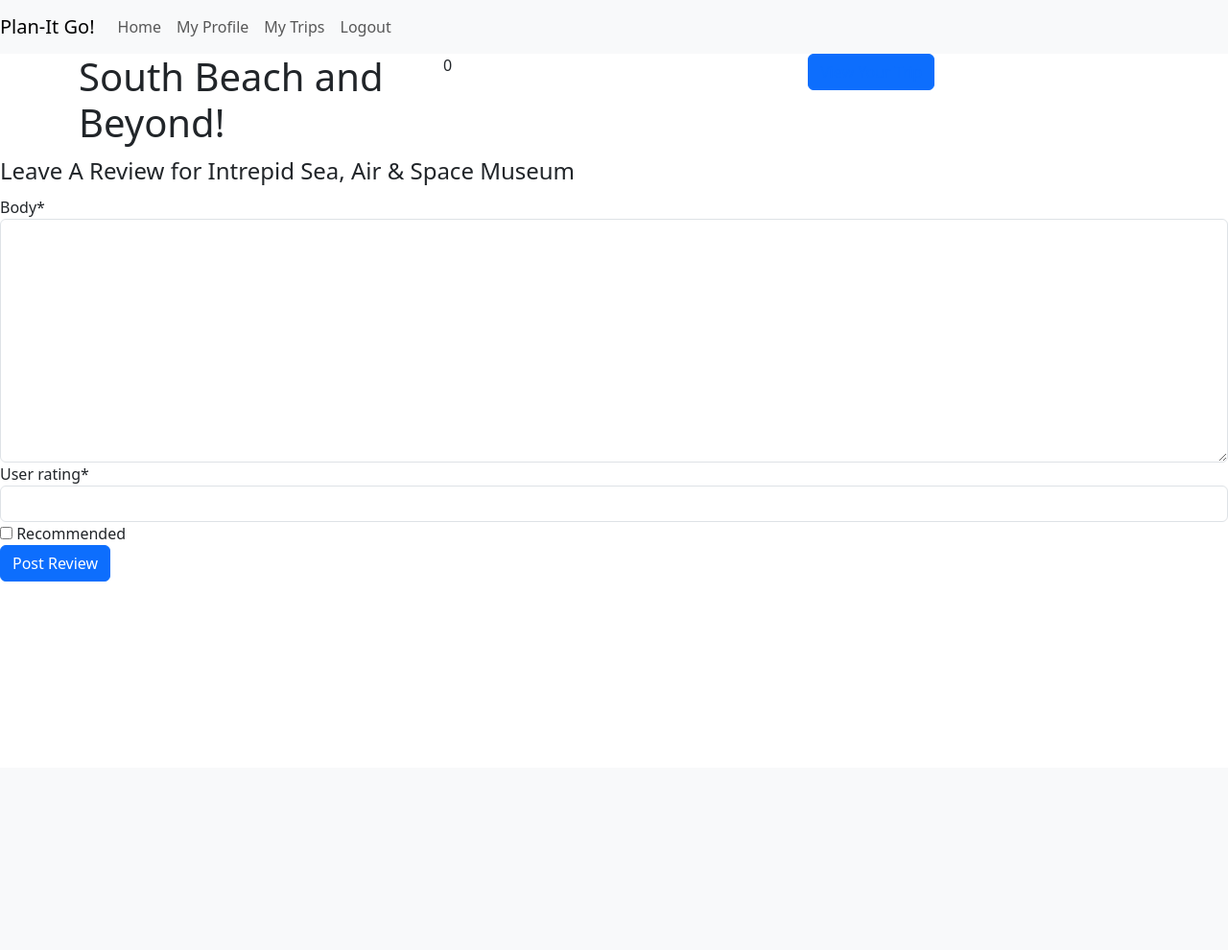
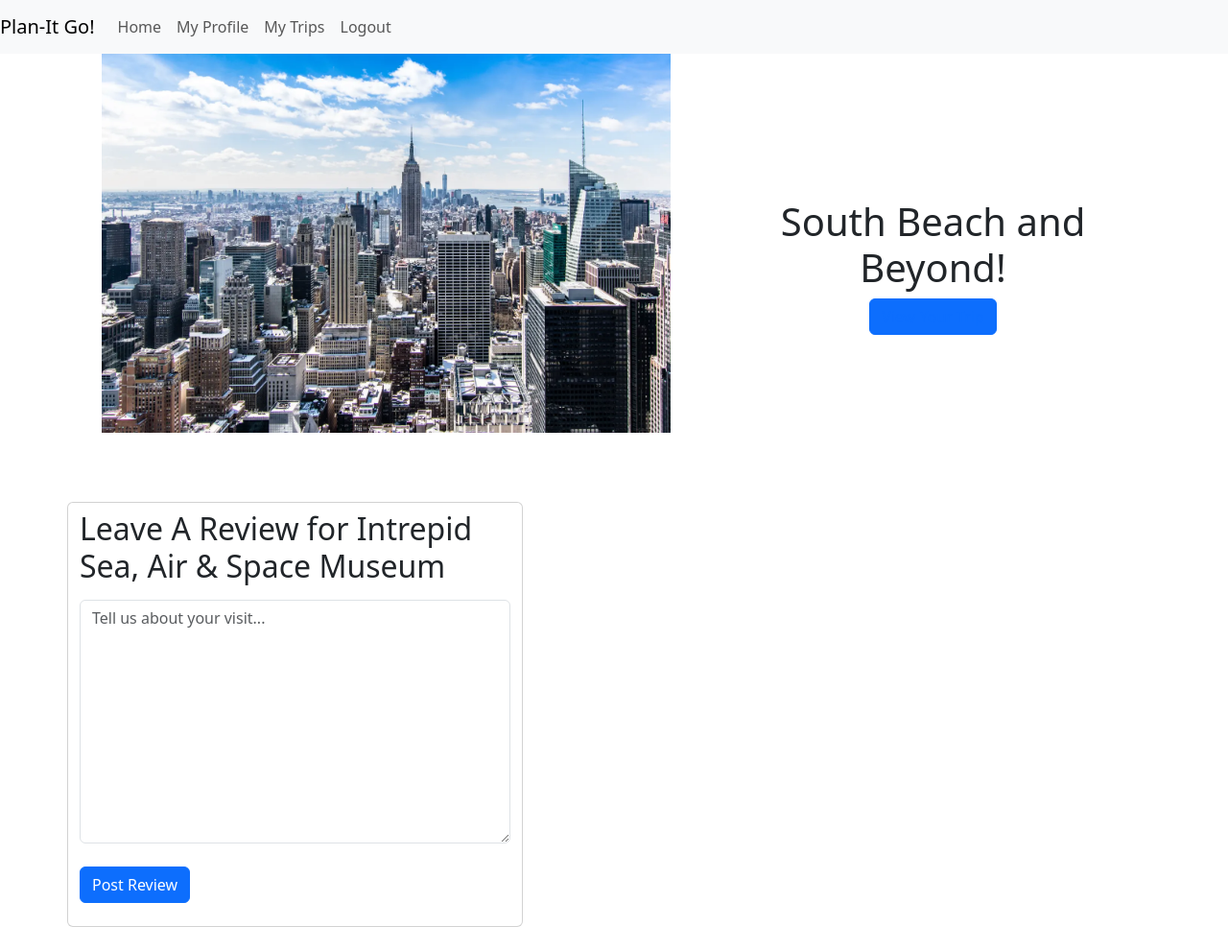
Before and after one commit to rkillickdev/plan-it-go, a Django app: a page that uses trips/templates/trips/review.html in a window 1280 px wide. Shown: the whole page at 96% size. Before the commit the page ends 606 px from the top, so only its background shows below. Run offline with Django 3.2, Linux system fonts and the light colour scheme; a user stored in the database is signed in; data comes from the database, SQL or seed files in the repository; some libraries are stand-ins or nearby versions.

Commit message:
feat: work on styling and layout of review form

```diff
--- a/places/forms.py
+++ b/places/forms.py
@@ -2,7 +2,7 @@
 from django.urls import reverse
 from django.forms import ModelForm
 from crispy_forms.helper import FormHelper
-from crispy_forms.layout import Submit, Layout, Hidden, Fieldset, Field
+from crispy_forms.layout import Submit, Layout, Hidden, Fieldset, Field, Div, HTML
 from .models import Place
 from .models import Review
 from .models import Image
@@ -29,18 +29,30 @@
         super().__init__(*args, **kwargs)
         self.helper = FormHelper()
         self.helper.form_id = 'reviewForm'
-        self.helper.form_class = 'blueForms'
+        self.helper.form_show_labels = False
         self.helper.form_method = "POST"
 
         self.helper.layout = Layout(
-            Fieldset(
-                'Leave A Review for {{place.name}}',
-                'body',
-                'user_rating',
-                'recommended'
-            ),
-            Submit('Submit', 'Post Review', css_id='submitButton')
-        )
+            Div(
+                HTML("""
+                <h2>Leave A Review for {{place.name}}</h2>
+                """), css_class="py-2"),
+            Field('body', placeholder='Tell us about your visit...'),
+            Div(
+                Submit('Submit', 'Post Review', css_id='submitButton'),
+                css_class="my-4"
+            )
+
+
+            )
+
+        # self.helper.layout = Layout(
+        #     Fieldset(
+        #         'Leave A Review for {{place.name}}',
+        #         Field('body', placeholder='Tell us about your visit...')
+        #     ),
+        #     Submit('Submit', 'Post Review', css_id='submitButton')
+        # )
 
     class Meta:
         model = Review
--- a/static/css/style.css
+++ b/static/css/style.css
@@ -1,3 +1,9 @@
+.trip-bg-image {
+    background: url("/static/images/locations/nyc-skyline-1500-100-01.webp");
+    height: 100%;
+}
+
+
 .faded {
     color: rgb(172, 175, 175);
 }
--- a/templates/includes/trip_header.html
+++ b/templates/includes/trip_header.html
@@ -1,22 +1,23 @@
 <!-- Trip Header -->
 
+{% load static %}
 <!-- Trip Summary Section -->
 <section class="trip-summary">
-    <div class="container">
-      <div class="row">
-        <div class="col-4">
-          <h1>{{ trip.title }}</h1>
+  <div class="container">
+    <div class="row flex-wrap-reverse">
+      <div class="col-md-7">
+        <div class="image-container mb-5 px-4">
+          <img src="{% static 'images/locations/nyc-skyline-1500-100-01.webp' %}" alt="" class="img-fluid">
         </div>
-        <div class="col-4">
-          <div>
-            {{ trip.number_of_places }}
-          </div>
-        </div>
-        <div class="col-4">
+      </div>
+      <div class="col-md-5 d-flex flex-column justify-content-center text-center">
+        <h1>{{ trip.title }}</h1>
+        <div>
           <button class="btn btn-primary">
             <a href="{% url 'trip_detail' trip.slug trip.id %}">View Your Trip</a>
           </button>
         </div>
       </div>
     </div>
-  </section>
+  </div>
+</section>
--- a/trips/templates/trips/review.html
+++ b/trips/templates/trips/review.html
@@ -8,14 +8,17 @@
 {% load crispy_forms_tags %}
 
 
-{% crispy review_form %}
+
 
 <section id="reviews" class="reviews mb-4">
     <div class="container">
         <div class="row">
+            <div class="col-lg-5 card mt-4">
+                {% crispy review_form %}
+            </div>
+            <div class="col-lg-7 mt-4">
                 {% for review in reviews %}
-            <div class="col-md-4">
-                <div class="card text-center">
+                    <div class="card mb-4 text-center">
                         <div class="card-header"></div>
                         <div class="card-body">
                             <p id="review{{ review.id }}" class=" card-text {% if not review.approved and review.profile == request.user.profile %} faded {% elif not.review.approved %} d-none{% endif %}">{{review.body}}</p>
@@ -24,10 +27,14 @@
                             <button class="btn btn-delete" review_id="{{ review.id }}" data-bs-toggle="modal" data-bs-target="#modal-review-delete" >Delete</button>
                             {% endif %}
                         </div>
-                    <div class="card-footer"></div>
+                        <div class="card-footer d-flex flex-column flex-md-row justify-content-between">
+                            <div>{{ review.created_on }}</div>
+                            <div>{{ review.profile.screen_name}}</div>
                         </div>
                     </div>
                 {% endfor %}
+            </div>
+
         </div>
     </div>
 </section>
```
Also changed, not shown: static/images/locations/nyc-skyline-1500-100-01.webp (added). Lines whose indentation alone changed are shown as unchanged.
